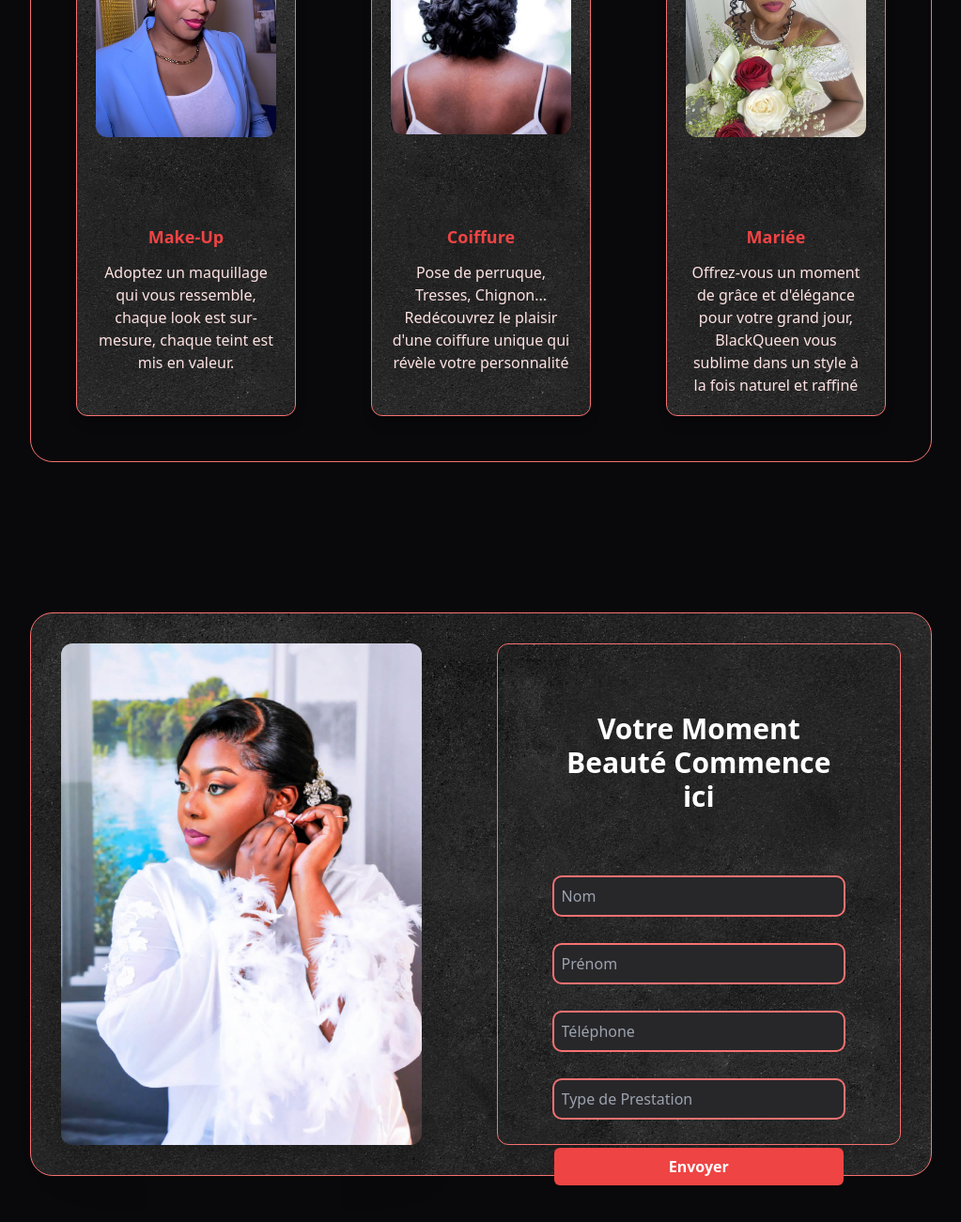
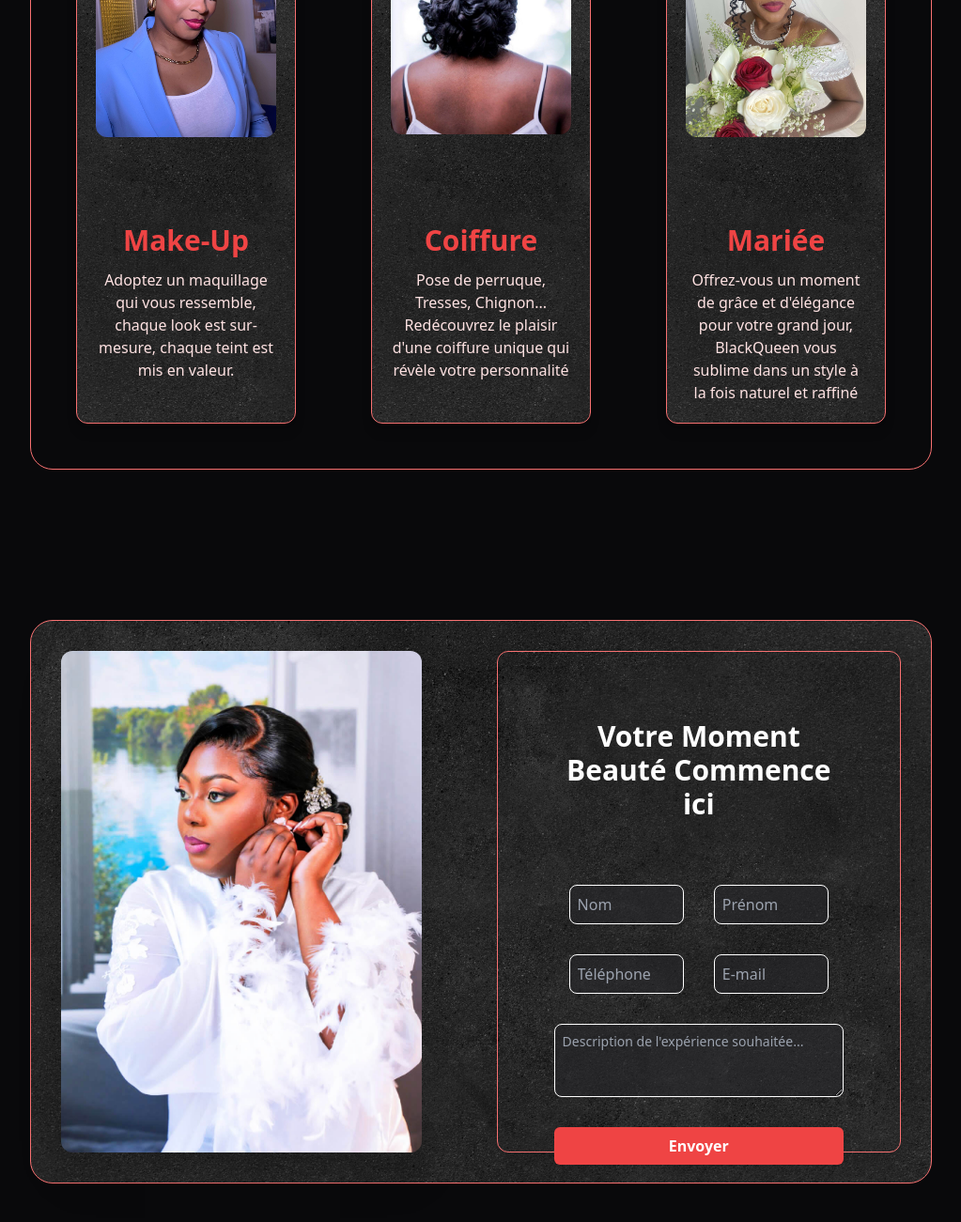
Before and after one commit to hyosua/GmBlackQueen, a website: page index.html in a window 1280 px wide. Shown: the part 1212-2513 px from the top of the page at 94% size, without its empty margins (128-1151 px from the left). Drawn offline with Linux system fonts and the light colour scheme; a web font is replaced by a local one.

Commit message:
Ajout de photos pour la création du portfolio

```diff
--- a/index.html
+++ b/index.html
@@ -51,7 +51,7 @@
                                 <img src="assets/img/makeup.jpeg" class ="w-full h-full object-cover object-[5%_25%] rounded-xl" alt="Make-Up Maquillage">
                             </div>
                         </div>
-                        <div class="font-bold text-lg text-center mt-7  mb-3 text-3xl text-red-500">
+                        <div class="font-bold  text-center mt-7  mb-3 text-3xl text-red-500">
                             Make-Up
                         </div>
                         <div class="text-center text-red-100">
@@ -64,7 +64,7 @@
                                 <img src="assets/img/hair.jpg" class ="w-full h-full object-[5%_20%] object-cover rounded-xl bg-neutral-900" alt="Coiffure Hair">
                             </div>
                         </div>
-                        <div class="font-bold text-lg text-center mt-7  mb-3 text-3xl text-red-500">
+                        <div class="font-bold text-center mt-7  mb-3 text-3xl text-red-500">
                             Coiffure
                         </div>
                         <div class="text-center text-red-100">
@@ -77,7 +77,7 @@
                                 <img src="assets/img/mariee.jpg" class ="w-full h-full object-cover object-[5%_20%] transform -scale-65 rounded-xl " alt="Mariée Mariage">
                             </div>
                         </div>
-                        <div class="font-bold text-lg text-center mt-7  mb-3 text-3xl text-red-500">
+                        <div class="font-bold  text-center mt-7  mb-3 text-3xl text-red-500">
                             Mariée
                         </div>
                         <div class="text-center text-red-100">
@@ -93,20 +93,31 @@
             <section id="Contact" class="h-screen">
 
                 <div style="background-image: url(assets/img/grunge-wall.jpg)" class ="flex  bg-zinc-900 p-8 m-40 gap-20 h-3/4 border-red-400 border bg-fixed bg-cover rounded-3xl ">
-                    <div class="w-full h-full  rounded-xl  relative overflow-hidden  shadow-2xl">
+
+                    <div class="w-full h-full  rounded-xl  relative overflow-hidden  shadow-2xl text-red-400 text-3xl">
                         <img class="object-cover object-[5%_15%]  h-full w-full" alt="maquillage mariée" src="assets/img/mariee2.jpg">
                     </div>
+
                     <div  class="w-full flex flex-col border p-10 border-red-400 rounded-xl items-center  shadow-xl ">
+
                         <h3 class="text-center font-bold text-3xl text-white m-8">Votre Moment Beauté Commence ici</h3>
+
                         <form enctype="multipart/form-data" class="w-full p-5 flex flex-col items-center">
+
                             <label for="name" class="hidden">Nom</label>
-                            <input required class="w-full m-4 p-2 text-white border-white rounded-lg ring-2 ring-red-400 bg-zinc-800" type="text" autocapitalize="on" onfocus="this.value=''" autocomplete="off" autocorrect="off" name="Name" placeholder="Nom">
-                            <label for="Prénom" class="hidden">Prénom</label>
-                            <input required class="w-full m-4 p-2 text-white border-white rounded-lg ring-2 ring-red-400 bg-zinc-800" type="text" autocapitalize="on" onfocus="this.value=''" autocomplete="off" autocorrect="off" name="Prénom" placeholder="Prénom" >
-                            <label for="Téléphone" class="hidden">Téléphone</label>
-                            <input required class="w-full m-4 p-2 text-white border-white rounded-lg ring-2 ring-red-400 bg-zinc-800" type="text" autocapitalize="on" onfocus="this.value=''" autocomplete="off" autocorrect="off" name="Télephone" placeholder="Téléphone" >
-                            <label for="Prestation" class="hidden">Prestation</label>
-                            <input required class="w-full m-4 p-2 text-white border-white rounded-lg ring-2 ring-red-400 bg-zinc-800" type="text" autocapitalize="on" onfocus="this.value=''" autocomplete="off" autocorrect="off" name="Prestation" placeholder="Type de Prestation" >
+                            <div class="flex">
+                                <input required class="outline-none w-full m-4 p-2 text-white border-white rounded-lg border focus:border-red-400 focus:ring-2 focus:ring-red-400 bg-zinc-800/60" type="text" autocapitalize="on" onfocus="this.value=''" autocomplete="off" autocorrect="off" name="Name" placeholder="Nom">
+                                <label for="Prénom" class="hidden">Prénom</label>
+                                <input required class="outline-none w-full m-4 p-2 text-white border-white rounded-lg border focus:border-red-400 focus:ring-2 focus:ring-red-400 bg-zinc-800/60" type="text" autocapitalize="on" onfocus="this.value=''" autocomplete="off" autocorrect="off" name="Prénom" placeholder="Prénom" >
+                            </div>
+                            <div class="flex">
+                                <label for="Téléphone" class="hidden">Téléphone</label>
+                                <input required class="outline-none w-full m-4 p-2 text-white border-white rounded-lg border focus:border-red-400 focus:ring-2 focus:ring-red-400 bg-zinc-800/60" type="number" autocapitalize="on" onfocus="this.value=''" autocomplete="off" autocorrect="off" name="Télephone" placeholder="Téléphone" >
+                                <label for="Mail" class="hidden">Email</label>
+                                <input class="outline-none w-full m-4 p-2 text-white border-white rounded-lg border focus:border-red-400 focus:ring-2 focus:ring-red-400 bg-zinc-800/60" type="email" autocapitalize="on" onfocus="this.value=''" autocomplete="off" autocorrect="off" name="Email" placeholder="E-mail" >
+                            </div>
+                            <label for="description" class="hidden"></label>
+                            <textarea id="description" rows="3" class="outline-none block p-2 m-4 w-full text-sm text-white bg-zinc-800/60 border border-white focus:ring-2 focus:border-red-400 focus:ring-red-400 rounded-lg" placeholder="Description de l'expérience souhaitée..."></textarea>
                             <button class="w-full m-4 bg-red-500 text-white rounded-md shadow-sm px-8 py-2 font-black">Envoyer</button>
                         </form>
                     </div>
```
Also changed, not shown: assets/img/portfolio/11.jpg (added), assets/img/portfolio/12.jpg (added), assets/img/portfolio/13.jpg (added), assets/img/portfolio/16.jpg (added), assets/img/portfolio/17.jpg (added), assets/img/portfolio/3.jpeg (added), assets/img/portfolio/6.jpg (added), assets/img/portfolio/7.jpg (added), assets/img/portfolio/8.jpg (added), assets/img/portfolio/9.jpg (added), dist/style.css, 7 other files.
